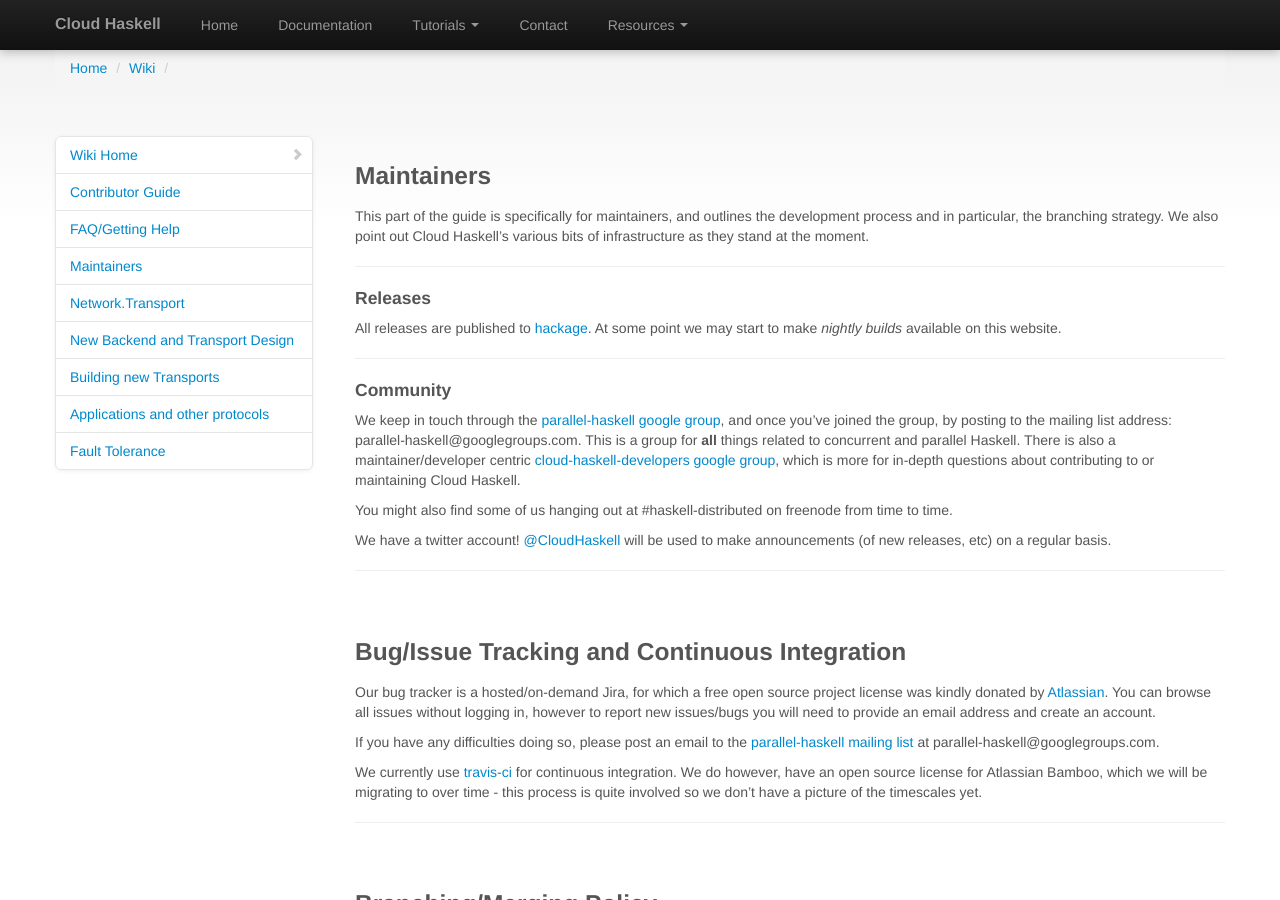
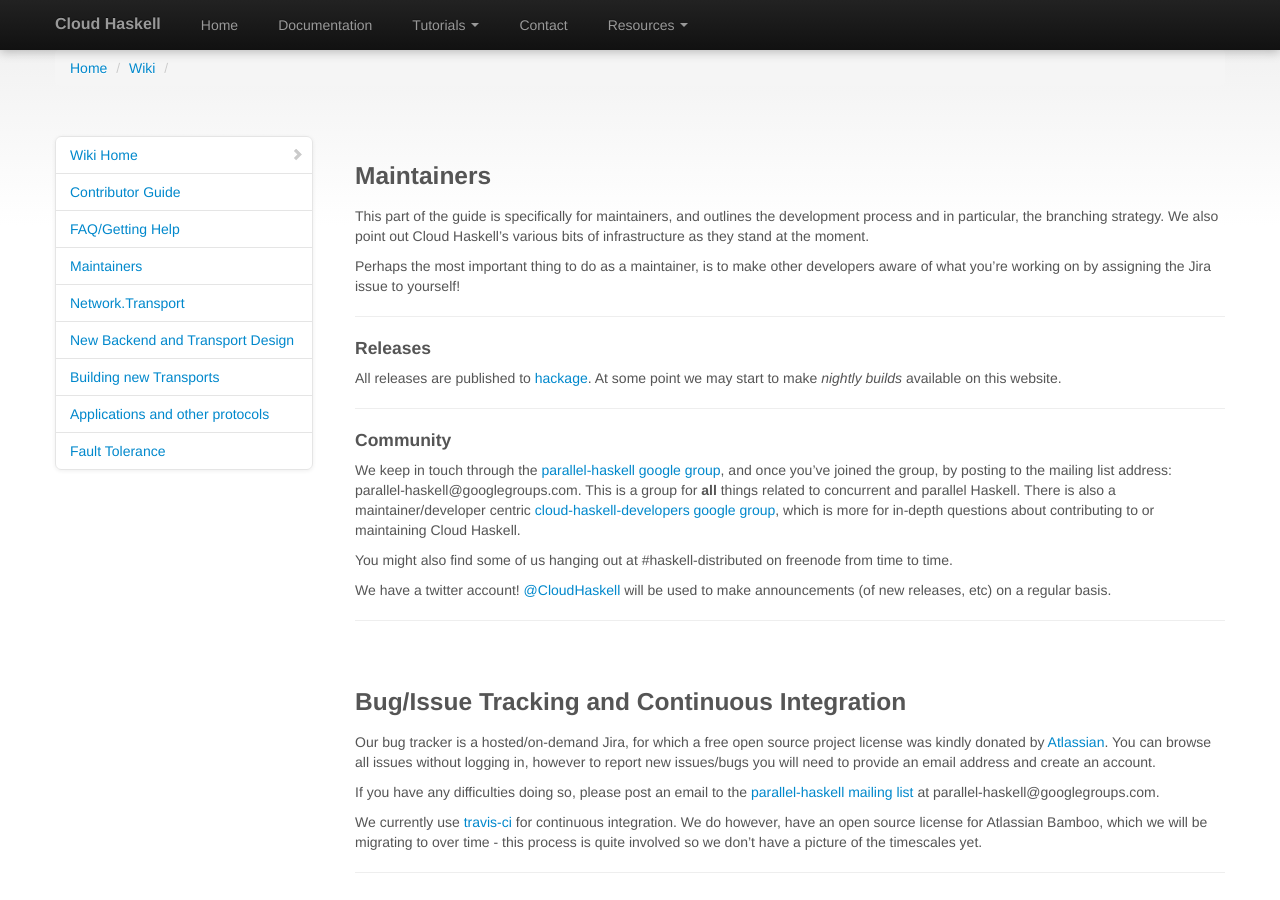
Before and after one commit to haskell-distributed/distributed-process, a Jekyll site: the page built from wiki/maintainers.md, in a window 1280 px wide and 900 px high. Built offline with Jekyll 4.4.1, drawn with Linux system fonts in a browser that asks for light colours; comment, search, counter and statistics services are not loaded.

Commit message:
note about assignments in jira

```diff
--- a/wiki/maintainers.md
+++ b/wiki/maintainers.md
@@ -10,6 +10,10 @@ This part of the guide is specifically for maintainers, and
 outlines the development process and in particular, the branching
 strategy. We also point out Cloud Haskell's various bits of
 infrastructure as they stand at the moment.
+
+Perhaps the most important thing to do as a maintainer, is to
+make other developers aware of what you're working on by assigning
+the Jira issue to yourself!
 
 ----
 #### Releases
```
